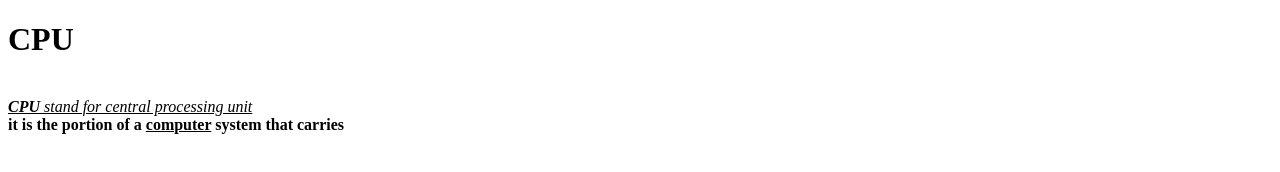
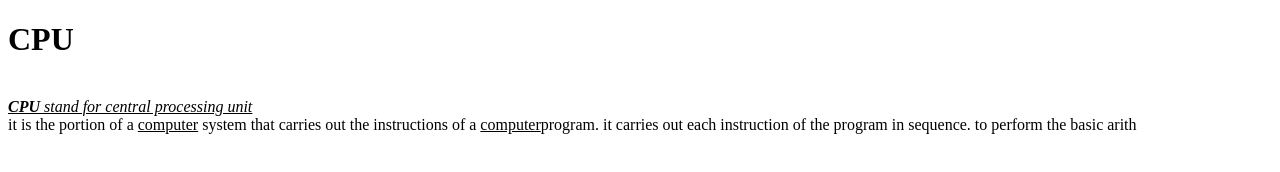
Before and after one commit to iamneo-production/badaafccabadaeccdfffebaeceaec, a website: page public/index.html in a window 1280 px wide. Drawn offline with Linux system fonts and the light colour scheme.

Commit message:
Backup Commit

```diff
--- a/public/index.html
+++ b/public/index.html
@@ -3,6 +3,9 @@
     <body>
     <h1>CPU</h1>
     <br><u><b><i>CPU</b> stand for central processing unit</i></u>
-<br><b>it is the portion of a <u> computer</u> system that carries</b>
+<br>it is the portion of a <u> computer</u> system that carries
+out the instructions of a <u>computer</u>program.
+it carries out each instruction of the program in sequence.
+to perform the basic arith
 </body>
 </html>
```
